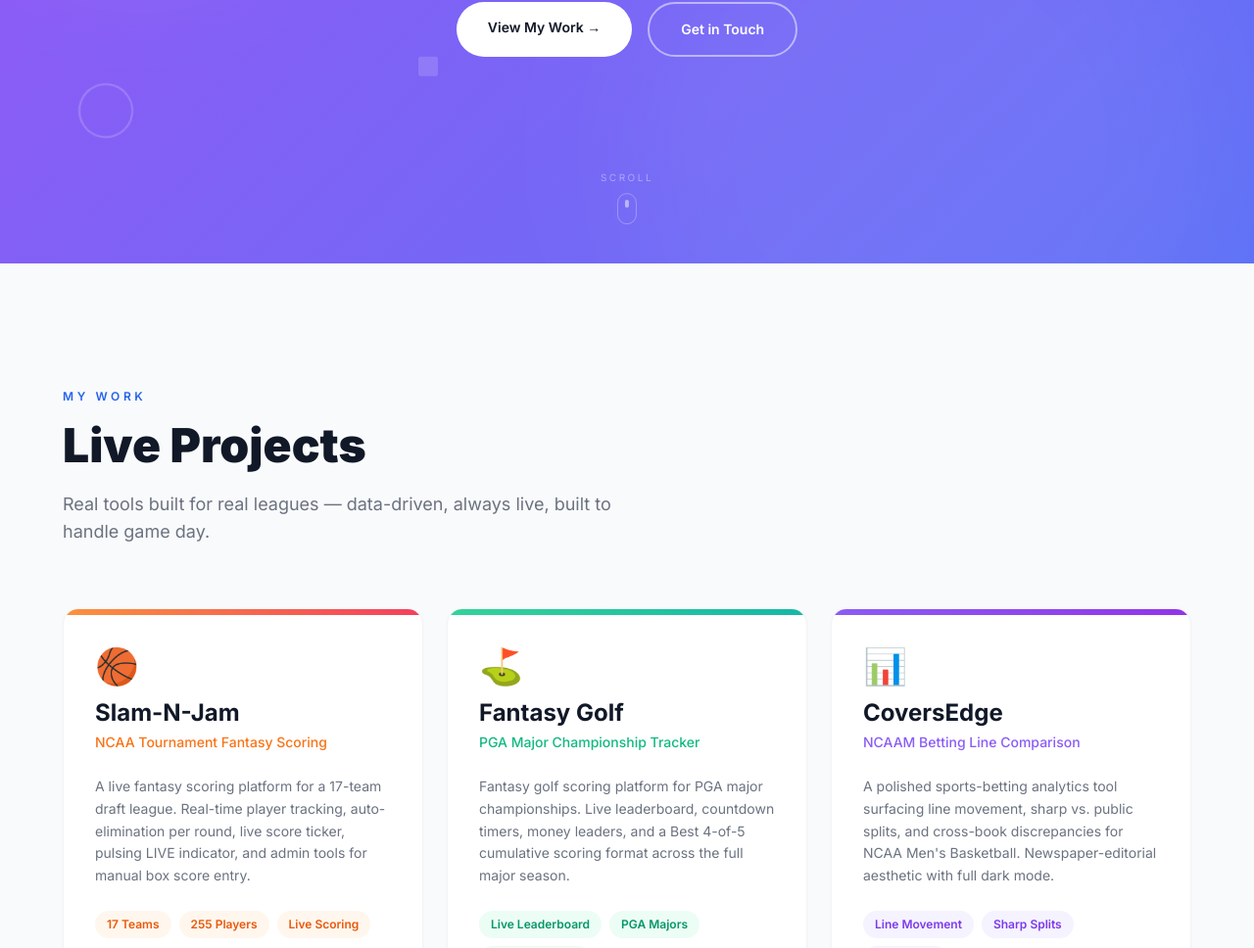
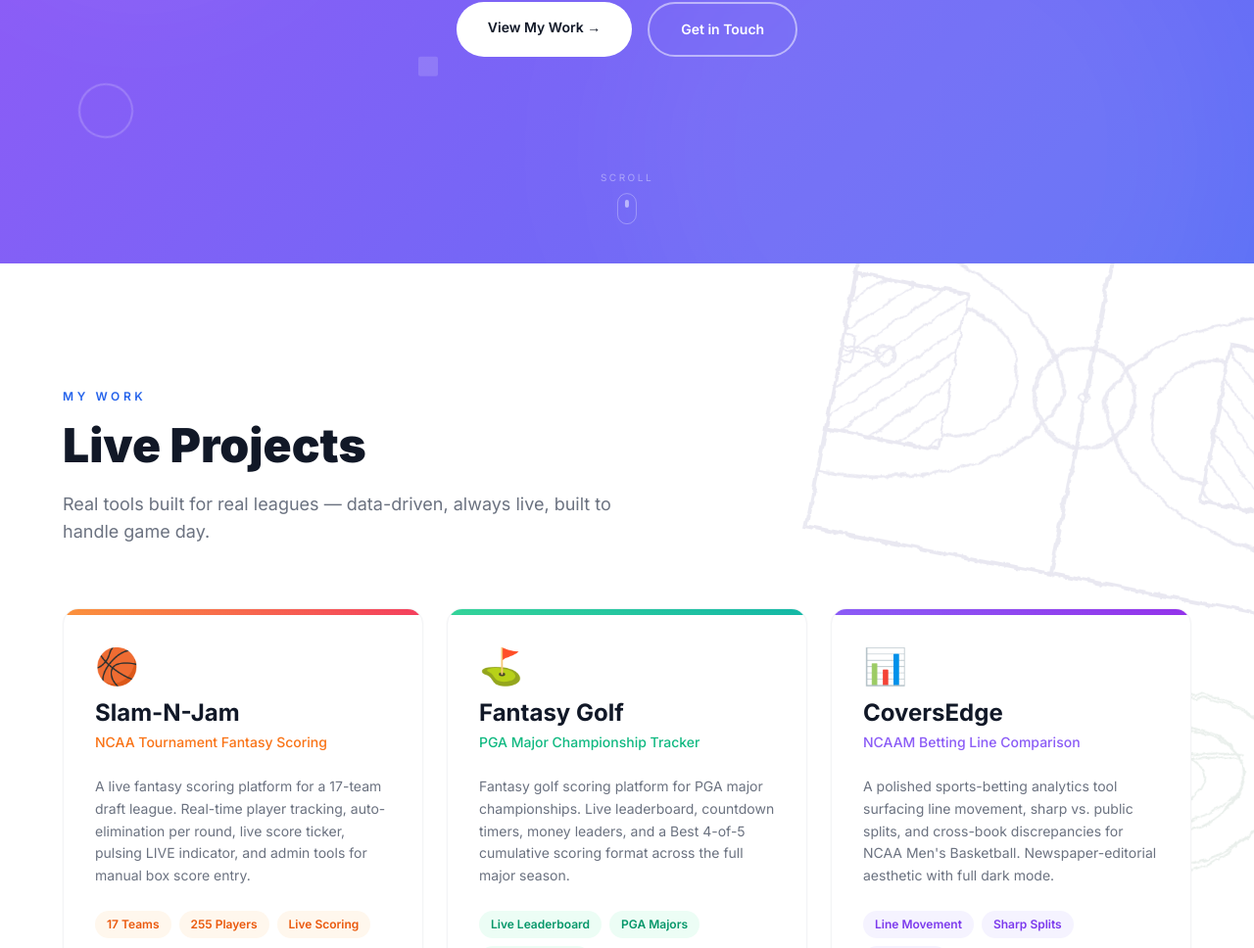
Before and after one commit to BSanger274/Sanger, a Next.js app: page / in a window 1280 px wide. Shown: the part 531-1499 px from the top of the page at 98% size. Built offline with nearby package versions, Linux system fonts and the light colour scheme.

Commit message:
Rebuild sketches: football X/O formations with routes, detailed basketball court cross-hatch, golf green contours

```diff
--- a/components/Projects.tsx
+++ b/components/Projects.tsx
@@ -161,8 +161,123 @@ export default function Projects() {
   const isInView = useInView(headerRef, { once: true, margin: "-50px" });
 
   return (
-    <section id="work" className="py-32 px-6 bg-gray-50">
-      <div className="max-w-6xl mx-auto">
+    <section id="work" className="relative py-32 px-6 bg-color-wash overflow-hidden">
+
+      {/* Hand-drawn sports sketches */}
+      <div className="absolute inset-0 pointer-events-none select-none">
+
+        {/* FOOTBALL FIELD with X's, O's, routes, cross-hatched end zones — bottom left */}
+        <svg className="absolute -bottom-28 -left-28 opacity-[0.11]" style={{transform:"rotate(-17deg)"}} width="720" height="370" viewBox="0 0 720 370" fill="none">
+          <defs><filter id="sk-fb"><feTurbulence type="turbulence" baseFrequency="0.038" numOctaves="4" seed="3" result="n"/><feDisplacementMap in="SourceGraphic" in2="n" scale="6" xChannelSelector="R" yChannelSelector="G"/></filter></defs>
+          <g filter="url(#sk-fb)" stroke="#1e3a5f" strokeWidth="1.9" strokeLinecap="round" strokeLinejoin="round">
+            <rect x="14" y="18" width="692" height="334"/><rect x="16" y="20" width="688" height="330"/>
+            <line x1="82" y1="18" x2="82" y2="352"/><line x1="84" y1="18" x2="84" y2="352"/>
+            <line x1="636" y1="18" x2="636" y2="352"/><line x1="638" y1="18" x2="638" y2="352"/>
+            {/* Left end zone cross-hatch */}
+            <line x1="14" y1="46" x2="46" y2="18"/><line x1="14" y1="76" x2="76" y2="18"/>
+            <line x1="14" y1="106" x2="84" y2="48"/><line x1="14" y1="136" x2="84" y2="78"/>
+            <line x1="14" y1="166" x2="84" y2="108"/><line x1="14" y1="196" x2="84" y2="138"/>
+            <line x1="14" y1="226" x2="84" y2="168"/><line x1="14" y1="256" x2="84" y2="198"/>
+            <line x1="14" y1="286" x2="84" y2="228"/><line x1="14" y1="316" x2="84" y2="258"/>
+            <line x1="14" y1="346" x2="84" y2="288"/><line x1="32" y1="352" x2="84" y2="318"/>
+            {/* Right end zone cross-hatch */}
+            <line x1="636" y1="46" x2="672" y2="18"/><line x1="636" y1="76" x2="706" y2="18"/>
+            <line x1="636" y1="106" x2="706" y2="48"/><line x1="636" y1="136" x2="706" y2="78"/>
+            <line x1="636" y1="166" x2="706" y2="108"/><line x1="636" y1="196" x2="706" y2="138"/>
+            <line x1="636" y1="226" x2="706" y2="168"/><line x1="636" y1="256" x2="706" y2="198"/>
+            <line x1="636" y1="286" x2="706" y2="228"/><line x1="636" y1="316" x2="706" y2="258"/>
+            <line x1="636" y1="346" x2="706" y2="288"/><line x1="650" y1="352" x2="706" y2="318"/>
+            {/* Yard lines */}
+            <line x1="138" y1="18" x2="138" y2="352"/><line x1="192" y1="18" x2="192" y2="352"/>
+            <line x1="246" y1="18" x2="246" y2="352"/><line x1="300" y1="18" x2="300" y2="352"/>
+            <line x1="360" y1="18" x2="360" y2="352"/><line x1="362" y1="18" x2="362" y2="352"/>
+            <line x1="420" y1="18" x2="420" y2="352"/><line x1="474" y1="18" x2="474" y2="352"/>
+            <line x1="528" y1="18" x2="528" y2="352"/><line x1="582" y1="18" x2="582" y2="352"/>
+            {/* Hash marks */}
+            {[138,192,246,300,360,420,474,528,582].map((x,i)=>(
+              <g key={i}>
+                <line x1={x-5} y1="128" x2={x+5} y2="128"/><line x1={x-5} y1="131" x2={x+5} y2="131"/>
+                <line x1={x-5} y1="239" x2={x+5} y2="239"/><line x1={x-5} y1="242" x2={x+5} y2="242"/>
+              </g>
+            ))}
+            {/* Offensive formation (O's) — LOS at x≈420 */}
+            <circle cx="420" cy="185" r="9"/><circle cx="440" cy="185" r="9"/>
+            <circle cx="460" cy="185" r="9"/><circle cx="400" cy="185" r="9"/>
+            <circle cx="380" cy="185" r="9"/><circle cx="478" cy="180" r="9"/>
+            <circle cx="530" cy="155" r="9"/><circle cx="310" cy="158" r="9"/>
+            <circle cx="355" cy="162" r="9"/><circle cx="420" cy="210" r="9"/>
+            <circle cx="450" cy="232" r="9"/>
+            {/* Defense (X's) */}
+            {[350,368,386,404].map((x,i)=>(<g key={i}><line x1={x-7} y1="178" x2={x+7} y2="192"/><line x1={x+7} y1="178" x2={x-7} y2="192"/></g>))}
+            {[345,368,392].map((x,i)=>(<g key={i}><line x1={x-7} y1="160" x2={x+7} y2="174"/><line x1={x+7} y1="160" x2={x-7} y2="174"/></g>))}
+            <line x1="300" y1="148" x2="314" y2="162"/><line x1="314" y1="148" x2="300" y2="162"/>
+            <line x1="340" y1="138" x2="354" y2="152"/><line x1="354" y1="138" x2="340" y2="152"/>
+            {/* Route arrows */}
+            <path d="M 530 147 C 530 118 546 102 554 76"/><path d="M 551 74 L 554 76 L 549 80"/>
+            <path d="M 355 154 C 355 130 375 120 408 120 C 438 120 462 122 480 118"/><path d="M 477 115 L 480 118 L 476 121"/>
+            <path d="M 310 150 C 298 126 286 110 290 94 C 294 80 310 78 318 90"/><path d="M 315 92 L 318 90 L 320 95"/>
+          </g>
+        </svg>
+
+        {/* BASKETBALL COURT with cross-hatched paint — top right */}
+        <svg className="absolute -top-16 -right-24 opacity-[0.10]" style={{transform:"rotate(11deg)"}} width="540" height="400" viewBox="0 0 540 400" fill="none">
+          <defs><filter id="sk-bk"><feTurbulence type="turbulence" baseFrequency="0.04" numOctaves="4" seed="9" result="n"/><feDisplacementMap in="SourceGraphic" in2="n" scale="6" xChannelSelector="R" yChannelSelector="G"/></filter></defs>
+          <g filter="url(#sk-bk)" stroke="#312e81" strokeWidth="1.9" strokeLinecap="round" strokeLinejoin="round">
+            <rect x="16" y="16" width="508" height="368"/><rect x="18" y="18" width="504" height="364"/>
+            <line x1="270" y1="16" x2="270" y2="384"/><line x1="272" y1="16" x2="272" y2="384"/>
+            <circle cx="270" cy="200" r="52"/><circle cx="270" cy="200" r="50"/>
+            <rect x="16" y="118" width="118" height="164"/><rect x="18" y="120" width="116" height="160"/>
+            {/* Left paint hatch */}
+            <line x1="18" y1="148" x2="48" y2="120"/><line x1="18" y1="178" x2="78" y2="120"/>
+            <line x1="18" y1="208" x2="108" y2="120"/><line x1="18" y1="238" x2="134" y2="122"/>
+            <line x1="18" y1="268" x2="134" y2="152"/><line x1="32" y1="280" x2="134" y2="178"/>
+            <line x1="62" y1="280" x2="134" y2="208"/><line x1="92" y1="280" x2="134" y2="238"/>
+            <line x1="122" y1="280" x2="134" y2="268"/>
+            <path d="M 134 135 A 52 52 0 0 1 134 265"/><path d="M 136 137 A 50 50 0 0 1 136 263"/>
+            <path d="M 16 74 C 16 74 210 74 248 200 C 210 326 16 326 16 326"/>
+            <path d="M 18 76 C 18 76 212 76 250 200 C 212 324 18 324 18 324"/>
+            <line x1="16" y1="194" x2="58" y2="194"/><line x1="16" y1="198" x2="58" y2="198"/>
+            <circle cx="62" cy="196" r="10"/><circle cx="62" cy="196" r="8"/>
+            <rect x="16" y="182" width="14" height="28"/>
+            <rect x="406" y="118" width="118" height="164"/><rect x="408" y="120" width="116" height="160"/>
+            {/* Right paint hatch */}
+            <line x1="522" y1="148" x2="492" y2="120"/><line x1="522" y1="178" x2="462" y2="120"/>
+            <line x1="522" y1="208" x2="432" y2="120"/><line x1="522" y1="238" x2="406" y2="122"/>
+            <line x1="522" y1="268" x2="406" y2="152"/><line x1="508" y1="280" x2="406" y2="178"/>
+            <line x1="478" y1="280" x2="406" y2="208"/><line x1="448" y1="280" x2="406" y2="238"/>
+            <line x1="418" y1="280" x2="406" y2="268"/>
+            <path d="M 406 135 A 52 52 0 0 0 406 265"/><path d="M 404 137 A 50 50 0 0 0 404 263"/>
+            <path d="M 524 74 C 524 74 330 74 292 200 C 330 326 524 326 524 326"/>
+            <path d="M 522 76 C 522 76 328 76 290 200 C 328 324 522 324 522 324"/>
+            <line x1="524" y1="194" x2="482" y2="194"/><line x1="524" y1="198" x2="482" y2="198"/>
+            <circle cx="478" cy="196" r="10"/><circle cx="478" cy="196" r="8"/>
+            <rect x="510" y="182" width="14" height="28"/>
+            <circle cx="270" cy="200" r="5"/>
+          </g>
+        </svg>
+
+        {/* GOLF GREEN with contours — mid right */}
+        <svg className="absolute top-1/3 -right-8 opacity-[0.09]" style={{transform:"rotate(-12deg)"}} width="260" height="300" viewBox="0 0 260 300" fill="none">
+          <defs><filter id="sk-gf"><feTurbulence type="turbulence" baseFrequency="0.045" numOctaves="4" seed="7" result="n"/><feDisplacementMap in="SourceGraphic" in2="n" scale="6" xChannelSelector="R" yChannelSelector="G"/></filter></defs>
+          <g filter="url(#sk-gf)" stroke="#14532d" strokeWidth="1.9" strokeLinecap="round" strokeLinejoin="round">
+            <ellipse cx="130" cy="190" rx="118" ry="88"/><ellipse cx="132" cy="192" rx="116" ry="86"/>
+            <ellipse cx="130" cy="190" rx="78" ry="54"/><ellipse cx="132" cy="192" rx="76" ry="52"/>
+            <ellipse cx="130" cy="190" rx="38" ry="26"/>
+            <ellipse cx="130" cy="206" rx="11" ry="6"/><ellipse cx="131" cy="207" rx="10" ry="5"/>
+            <line x1="130" y1="60" x2="130" y2="202"/><line x1="132" y1="62" x2="132" y2="203"/>
+            <path d="M 130 60 L 172 78 L 130 96 Z"/><path d="M 132 62 L 174 80 L 132 98 Z"/>
+            <path d="M 48 180 Q 88 165 130 168 Q 172 165 212 180"/>
+            <path d="M 50 185 Q 90 168 130 172 Q 172 168 210 185"/>
+            <path d="M 62 218 Q 96 234 130 236 Q 164 234 198 218"/>
+            <path d="M 75 270 Q 102 284 130 285 Q 158 284 185 270"/>
+            <path d="M 75 285 C 92 260 112 240 130 207"/>
+            <path d="M 78 287 C 95 262 114 242 132 208"/>
+          </g>
+        </svg>
+
+      </div>
+
+      <div className="max-w-6xl mx-auto relative z-10">
         <div ref={headerRef} className="mb-16">
           <motion.p
             initial={{ opacity: 0, y: 20 }}
```
